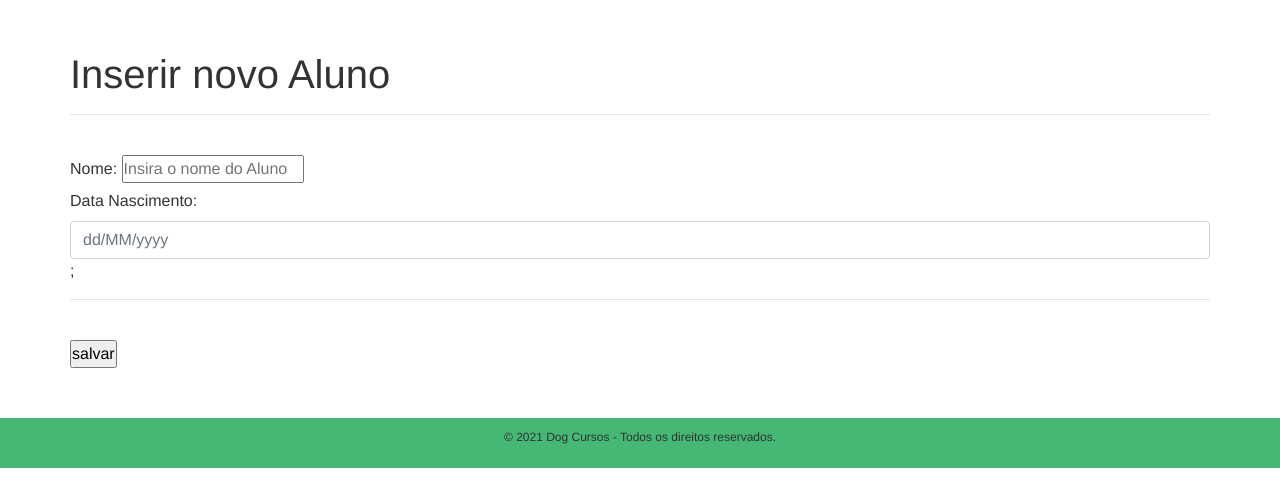
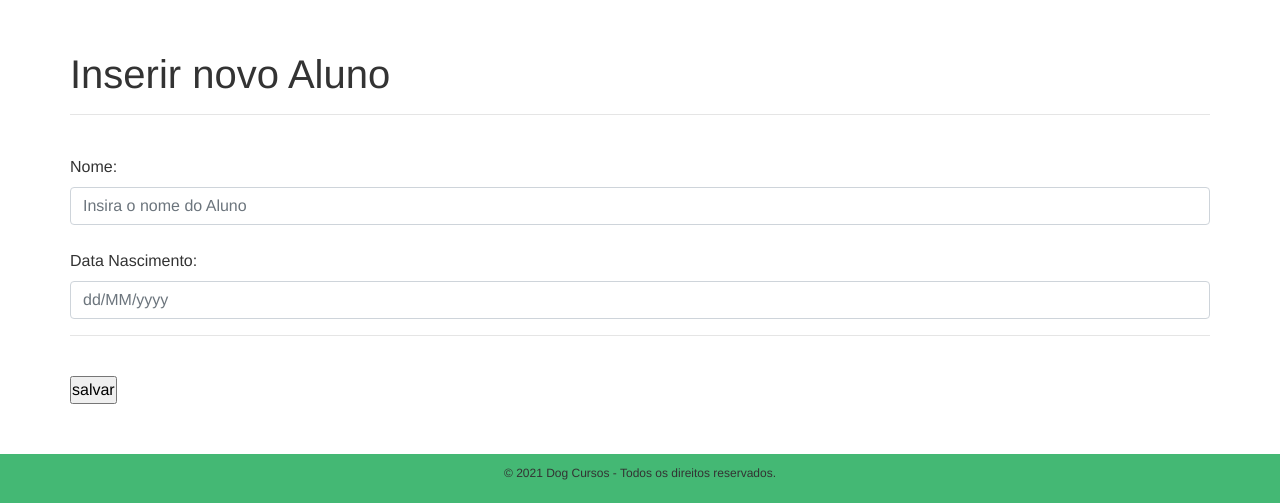
Before and after one commit to alexcirilo/SisEscola, a PHP site: page /index.php?pagina=inserir_aluno in a window 1280 px wide. Shown: the part 90-593 px from the top of the page. Run offline with PHP 8.4, Linux system fonts and the light colour scheme; data comes from the database, SQL or seed files in the repository; data that the repository does not hold is empty.

Commit message:
inserir aluno

```diff
--- a/css/style.css
+++ b/css/style.css
@@ -44,7 +44,7 @@ footer{
 
 #menu a{
     text-decoration: none;
-    padding: 25px 35px;
+    padding: 35px 35px;
     color: #e3e3d3;
     text-shadow: 1px 1px 1px #111;
 
@@ -53,4 +53,5 @@ footer{
 #menu a:hover{
     background-color: #44b874;
 
+
 }
--- a/view/inserir_aluno.php
+++ b/view/inserir_aluno.php
@@ -6,10 +6,10 @@ if (!isset($_GET['editar'])) { ?>
 
     <form action="processa_aluno.php" method="POST">
         <label>Nome:</label>
-        <input type="text" name="nome_aluno" placeholder="Insira o nome do Aluno">
+        <input class="form-control" type="text" name="nome_aluno" placeholder="Insira o nome do Aluno">
         <br>
         <label>Data Nascimento:</label>
-        <input type="text" name="data_nascimento" placeholder="dd/MM/yyyy" class="form-control" data-mask="00-00-0000">;
+        <input type="text" name="data_nascimento" placeholder="dd/MM/yyyy" class="form-control" data-mask="00-00-0000">
         <div>
             <hr /><br>
             <input type="submit" value="salvar">
```
